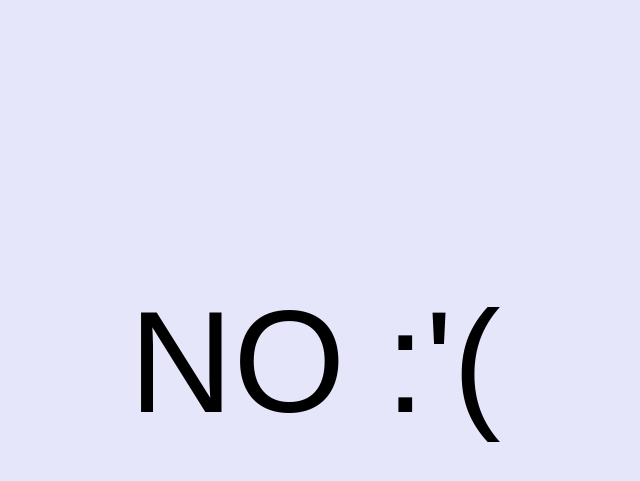
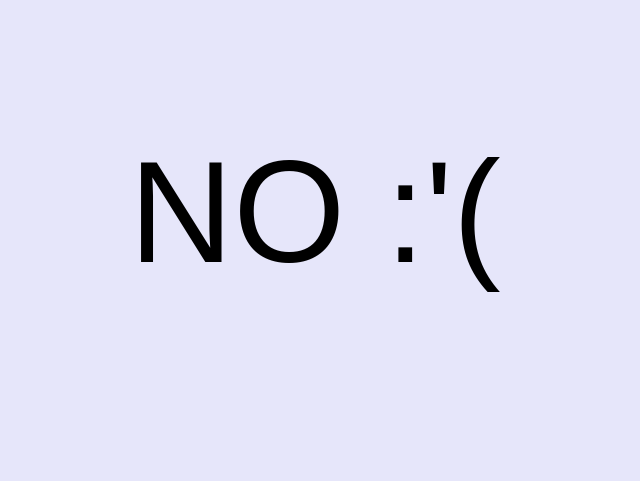
Before and after one commit to ameliamsk/isitmybirthday, a plain HTML site: page index.html in a window 1280 px wide. Shown: the part 5-486 px from the top of the page, without its empty margins (575-1215 px from the left). Drawn offline with Linux system fonts and the light colour scheme.

Commit message:
Update stylesheet.css

```diff
--- a/stylesheet.css
+++ b/stylesheet.css
@@ -4,5 +4,5 @@ body
     font-family: Arial, sans-serif;
     text-align: center;
     font-size: 900%;
-    line-height: 5;
+    line-height: 2;
 }
```
